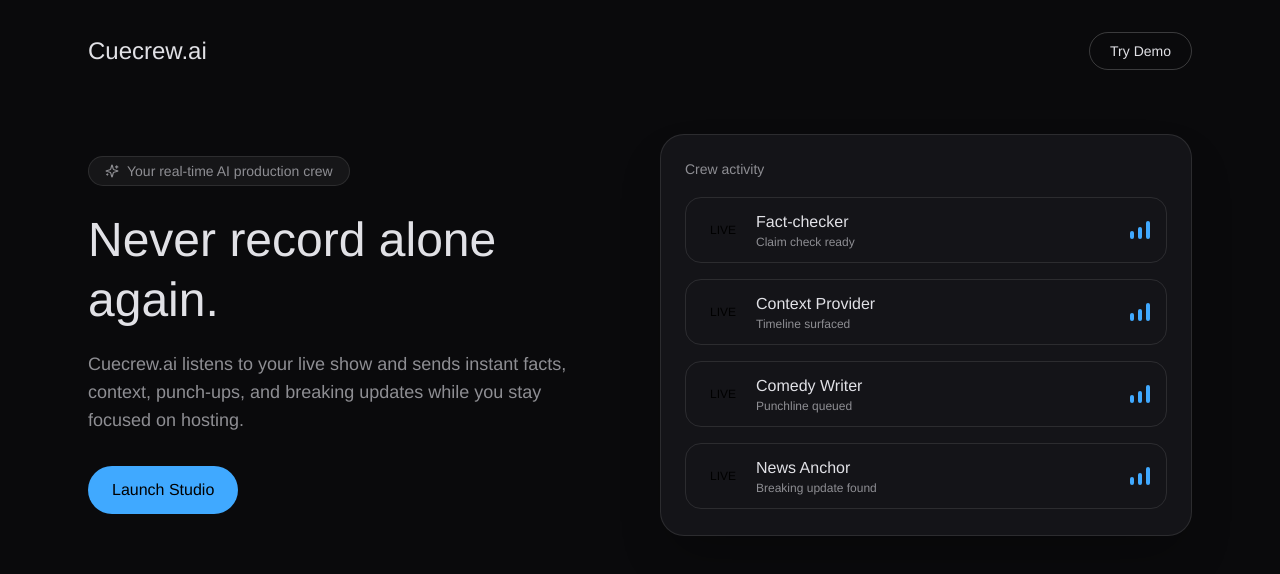
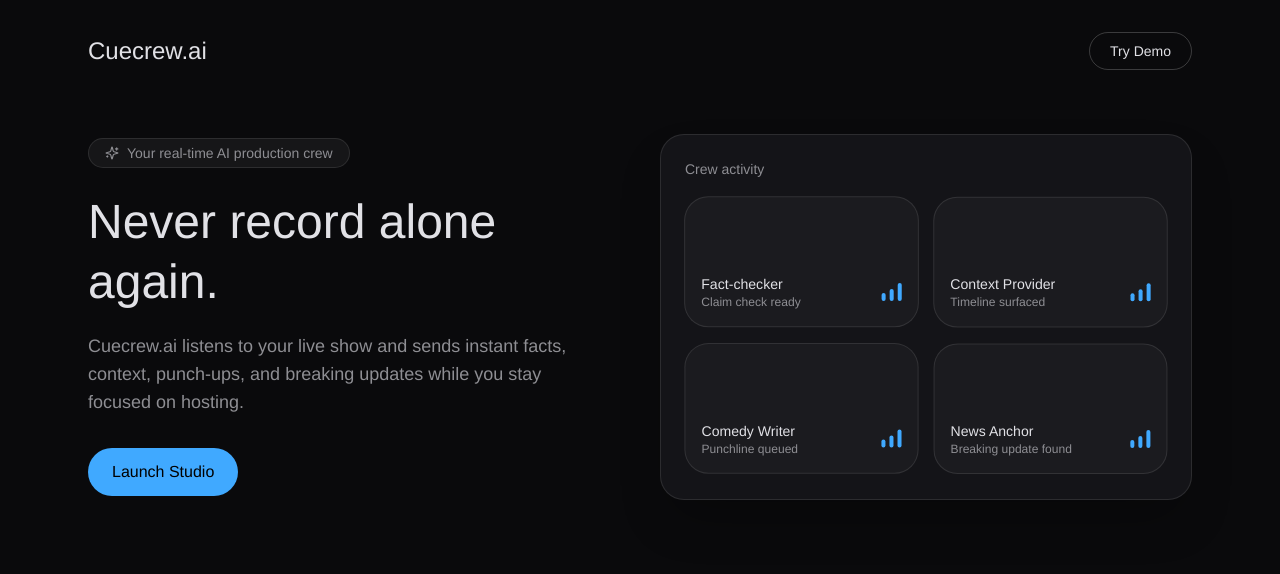
Before and after one commit to march-dave/react-next-anycase, a React (Vite) app in the folder cuecrew-ai/: page / in a window 1280 px wide. Shown: the top 574 px of the page. Built offline with nearby package versions, Linux system fonts and the light colour scheme; no server answers.

Commit message:
Refine Cuecrew landing visualizer and persona card states

```diff
--- a/cuecrew-ai/src/DemoApp.tsx
+++ b/cuecrew-ai/src/DemoApp.tsx
@@ -189,13 +189,10 @@
             {personaMeta.map((persona) => {
               const response = latestSegment?.personaResponses?.[persona.key];
               const active = Boolean(response);
-              const pending = isAnalyzing && latestSegment && !response;
               return (
                 <div
                   key={persona.key}
-                  className={`rounded-xl border p-3 transition ${
-                    active ? 'border-white/30 bg-white/10' : pending ? 'border-blue-300/40 bg-blue-300/5' : 'border-white/10 opacity-45 grayscale'
-                  }`}
+                  className={`rounded-xl border p-3 transition ${active ? 'border-white/30 bg-white/10' : 'border-white/10 opacity-45 grayscale'}`}
                 >
                   <div className="mb-2 flex items-center justify-between">
                     <div className="flex items-center gap-2 text-sm">
@@ -215,7 +212,7 @@
                       </div>
                     )}
                   </div>
-                  <p className="text-sm text-[var(--color-text-dim)]">{response || (pending ? 'Listening for a strong cue…' : 'Standing by.')}</p>
+                  <p className="text-sm text-[var(--color-text-dim)]">{response || 'Standing by.'}</p>
                 </div>
               );
             })}
--- a/cuecrew-ai/src/LandingPage.tsx
+++ b/cuecrew-ai/src/LandingPage.tsx
@@ -58,24 +58,22 @@
 
         <section className="rounded-3xl border border-white/10 bg-[var(--color-card-bg)] p-6 shadow-2xl shadow-black/30">
           <p className="mb-5 text-sm text-[var(--color-text-dim)]">Crew activity</p>
-          <div className="space-y-4">
-            {personas.map((persona) => (
+          <div className="grid grid-cols-2 gap-4">
+            {personas.map((persona, index) => (
               <motion.div
                 key={persona.name}
-                className="flex items-center justify-between rounded-2xl border border-white/10 px-4 py-3"
-                animate={{ y: [0, -2, 0] }}
-                transition={{ duration: 2.2, repeat: Infinity }}
+                className="flex min-h-[130px] flex-col justify-between rounded-3xl border border-white/10 bg-white/[0.03] p-4"
+                animate={{ y: [0, -3, 0], scale: [1, 1.01, 1] }}
+                transition={{ duration: 2.4, repeat: Infinity, delay: index * 0.12 }}
               >
-                <div className="flex items-center gap-3">
-                  <span className="rounded-full px-2 py-0.5 text-xs font-medium text-black" style={{ backgroundColor: persona.color }}>
-                    LIVE
-                  </span>
+                <div className="mb-2 h-11 w-11 rounded-full" style={{ background: `radial-gradient(circle at 30% 30%, ${persona.color}, #0a0a0c)` }} />
+                <div className="flex items-center justify-between gap-3">
                   <div>
-                    <p>{persona.name}</p>
+                    <p className="text-sm">{persona.name}</p>
                     <p className="text-xs text-[var(--color-text-dim)]">{persona.sample}</p>
                   </div>
+                  <SineBars />
                 </div>
-                <SineBars />
               </motion.div>
             ))}
           </div>
```
